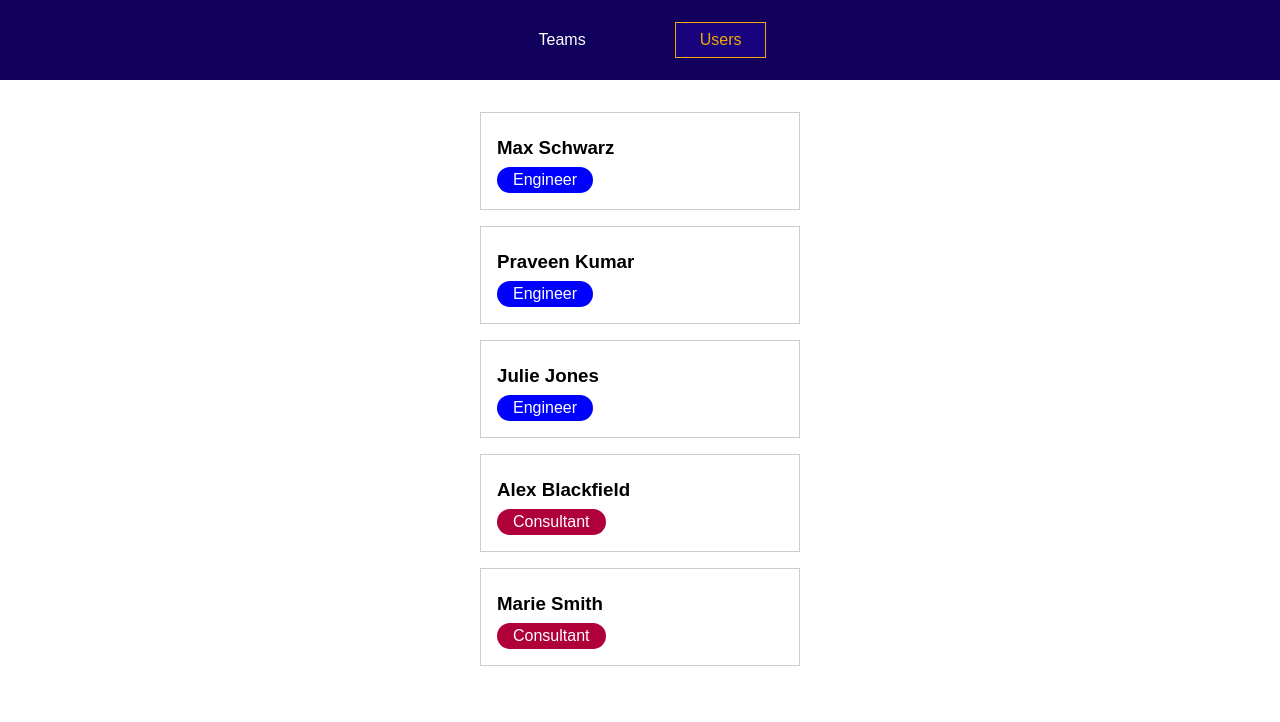
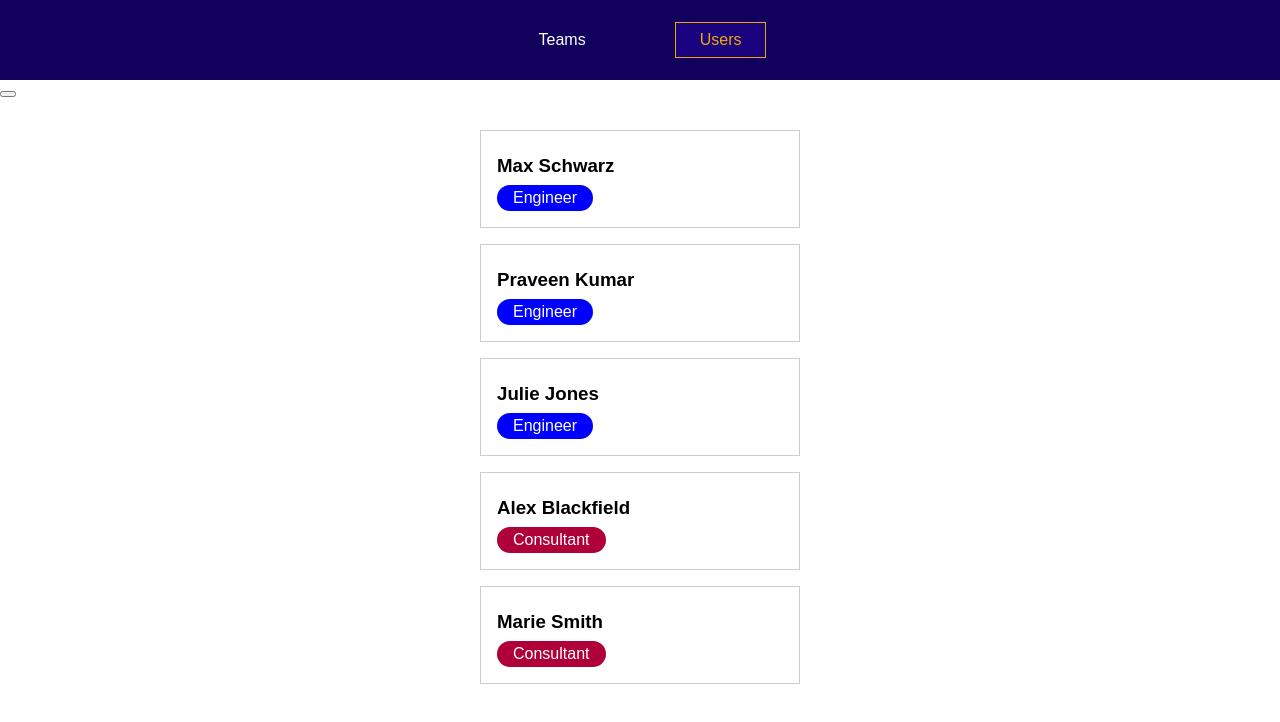
Before and after one commit to neto112/Vue---course-complete, a Vue app: page /users in a window 1280 px wide. Shown: the top 722 px of the page. Built offline with nearby package versions, Linux system fonts and the light colour scheme.

Commit message:
Passing Data with Route Params (Dynamic Segments)

```diff
--- a/src/components/users/UsersList.vue
+++ b/src/components/users/UsersList.vue
@@ -1,4 +1,5 @@
 <template>
+  <button @click="confirmInput"></button>
   <ul>
     <user-item v-for="user in users" :key="user.id" :name="user.fullName" :role="user.role"></user-item>
   </ul>
@@ -12,6 +13,11 @@ export default {
     UserItem,
   },
   inject: ['users'],
+  methods: {
+    confirmInput() {
+      this.$router.push('./teams');
+    }
+  }
 };
 </script>
 
```
